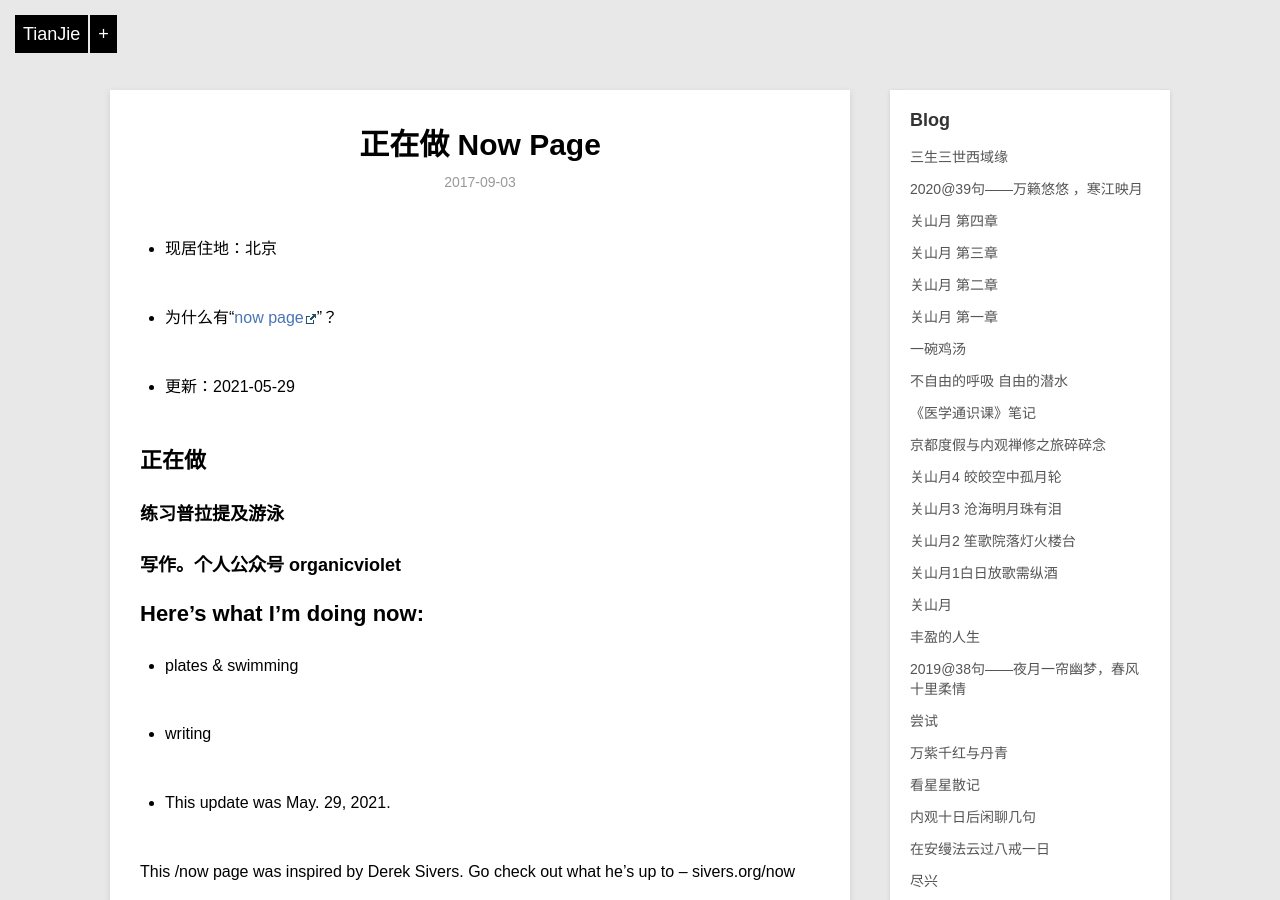
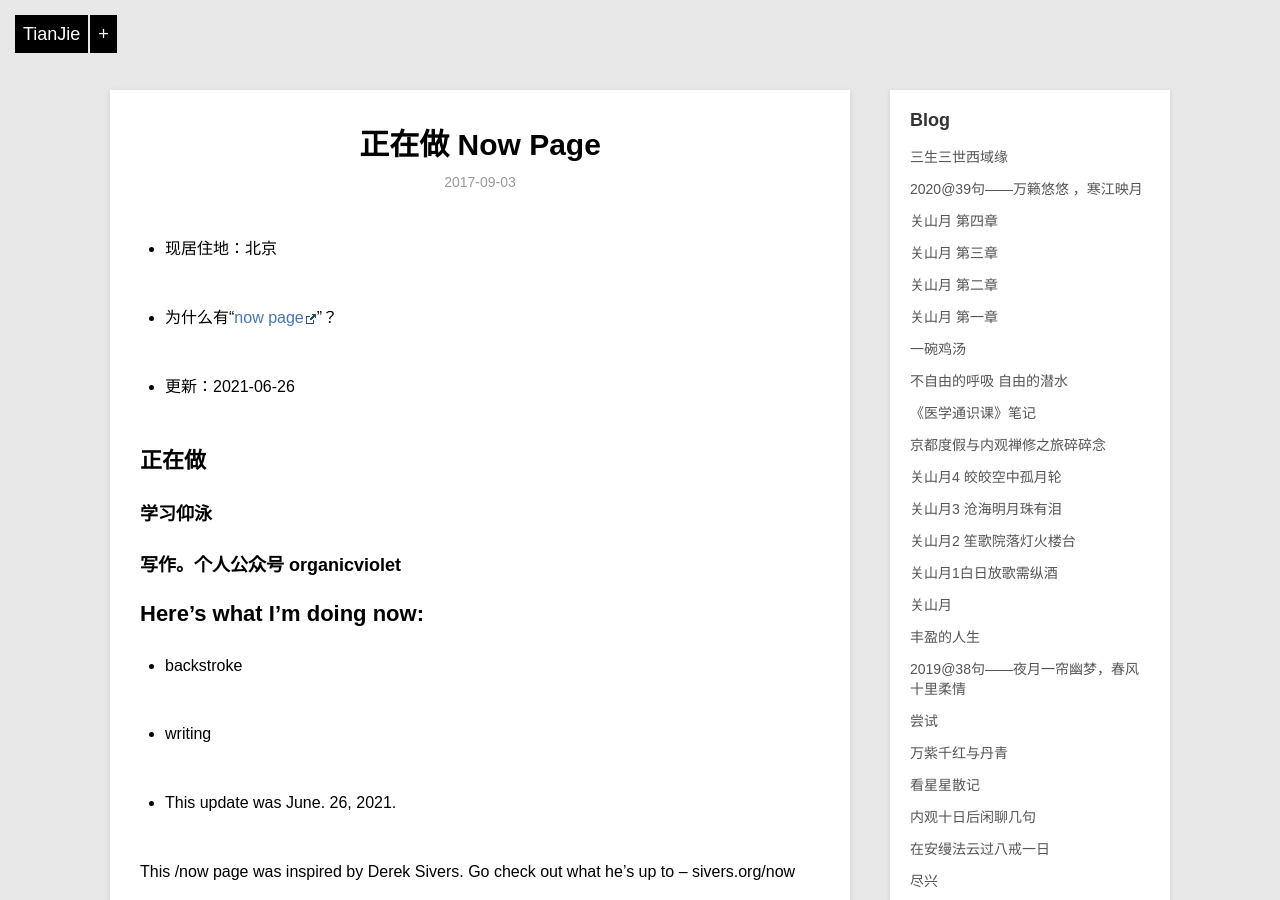
Before and after one commit to violettianjie/violettianjie.github.io, a Jekyll site: the page built from _posts/blog/2017-09-03-now.md, in a window 1280 px wide and 900 px high. Built offline with Jekyll 4.4.1, drawn with Linux system fonts in a browser that asks for light colours; comment, search, counter and statistics services are not loaded.

Commit message:
Update 2017-09-03-now.md

```diff
--- a/_posts/blog/2017-09-03-now.md
+++ b/_posts/blog/2017-09-03-now.md
@@ -9,19 +9,19 @@ category: blog
 - 为什么有“[now page](http://nownownow.com/about)”？
 
 
-- 更新：2021-05-29
+- 更新：2021-06-26
 
 
 ## 正在做
 
-### 练习普拉提及游泳
+### 学习仰泳
 
 ### 写作。个人公众号 organicviolet
 
 
 ## Here’s what I’m doing now:
 
--  plates & swimming
+-  backstroke
 
 -  writing
 
@@ -31,7 +31,7 @@ category: blog
 
 
 
-- This update was May. 29, 2021.
+- This update was June. 26, 2021.
 
 This /now page was inspired by Derek Sivers. Go check out what he’s up to – sivers.org/now
 
```
